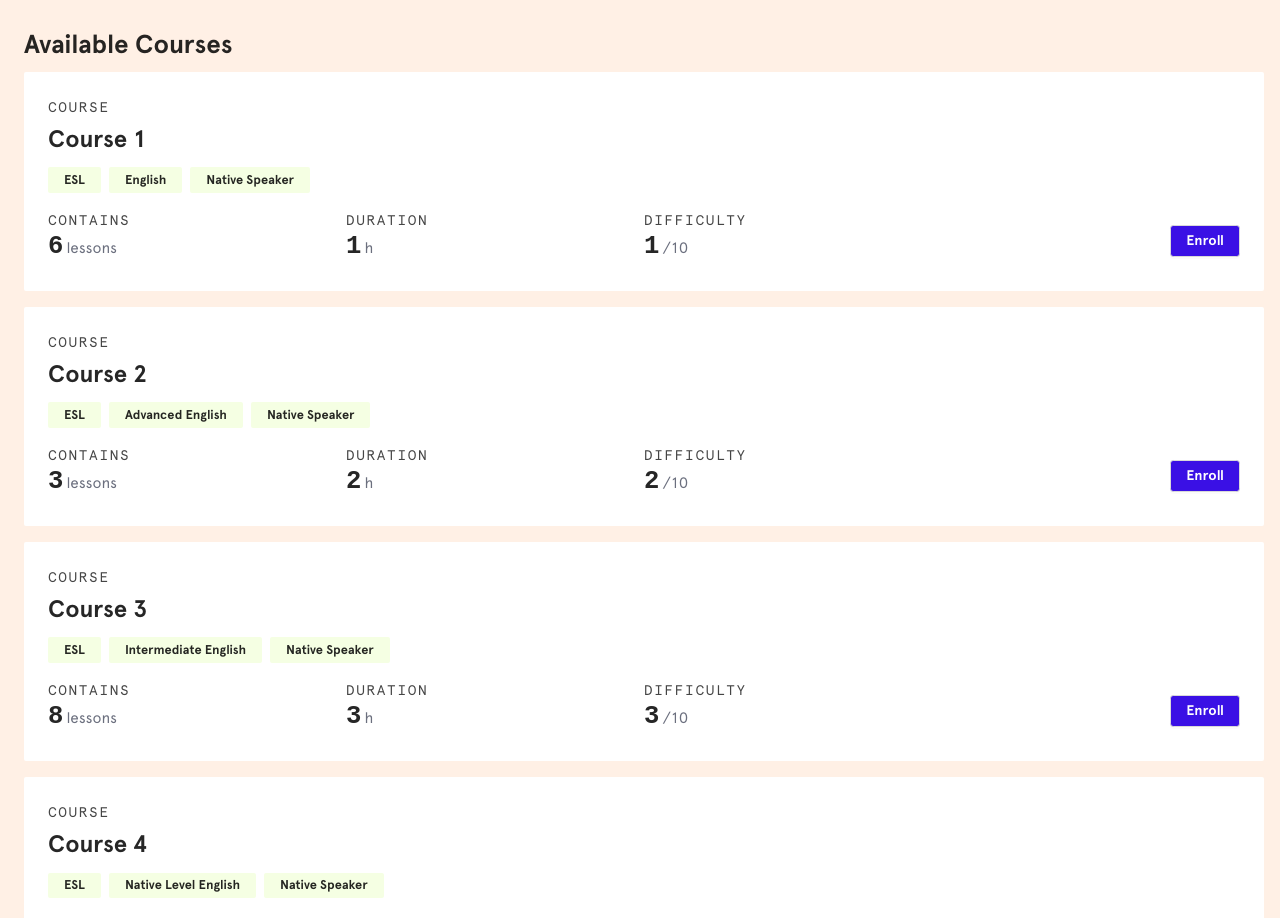
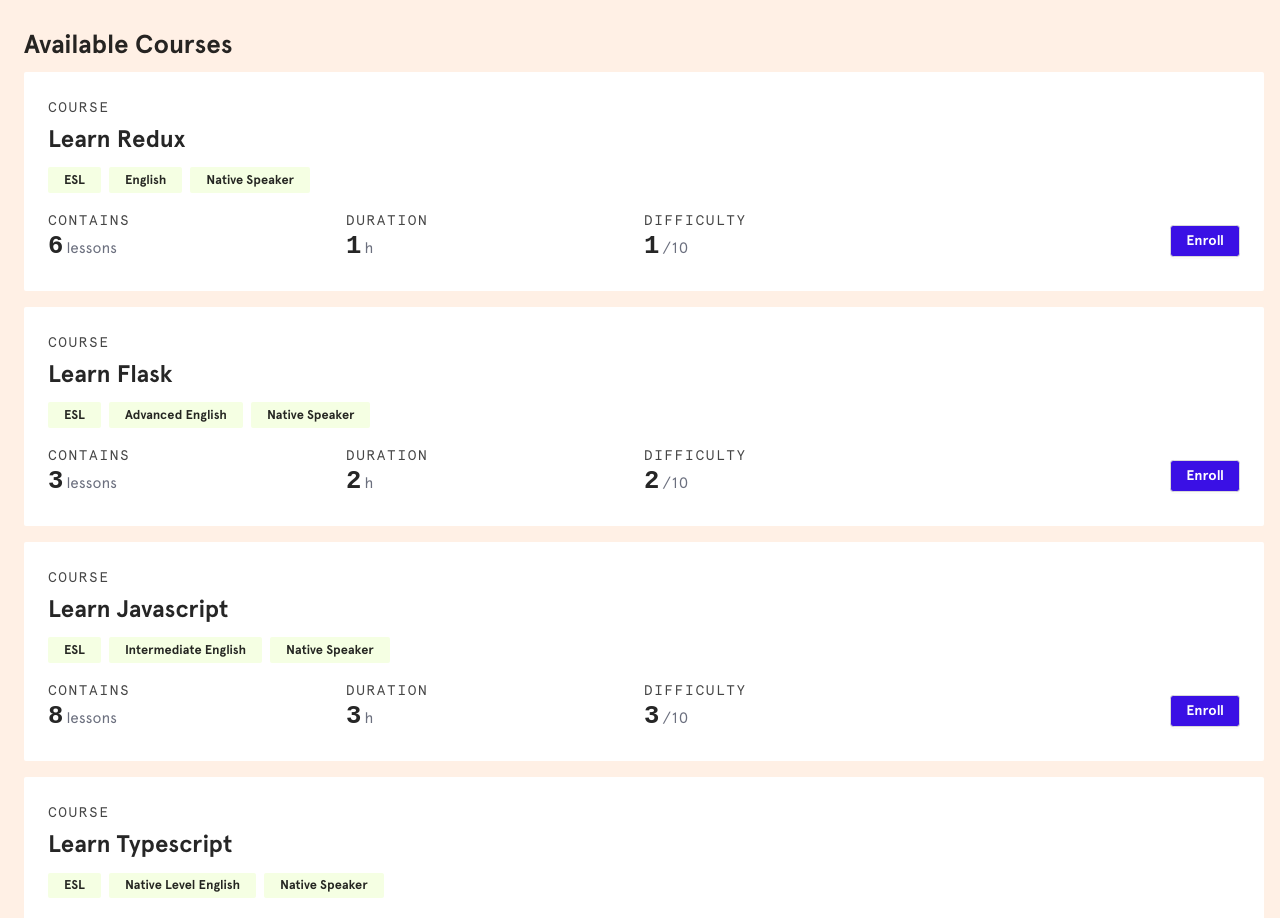
Before and after one commit to antoineGH/sayhello, a React (Create React App) app: page /auth/course in a window 1280 px wide. Shown: the part 180-1098 px from the top of the page. Built offline with nearby package versions, Linux system fonts and the light colour scheme.

Commit message:
course catalog design

```diff
--- a/src/components/courseCatalog/CourseCatalog.tsx
+++ b/src/components/courseCatalog/CourseCatalog.tsx
@@ -9,7 +9,7 @@ const CourseCatalog = () => {
 	const courses = [
 		{
 			courseID: 1,
-			courseName: 'Course 1',
+			courseName: 'Learn Redux',
 			duration: 1,
 			difficulty: 1,
 			completed: 0,
@@ -19,7 +19,7 @@ const CourseCatalog = () => {
 		},
 		{
 			courseID: 2,
-			courseName: 'Course 2',
+			courseName: 'Learn Flask',
 			duration: 2,
 			difficulty: 2,
 			completed: 0,
@@ -29,7 +29,7 @@ const CourseCatalog = () => {
 		},
 		{
 			courseID: 3,
-			courseName: 'Course 3',
+			courseName: 'Learn Javascript',
 			duration: 3,
 			difficulty: 3,
 			completed: 0,
@@ -39,7 +39,7 @@ const CourseCatalog = () => {
 		},
 		{
 			courseID: 4,
-			courseName: 'Course 4',
+			courseName: 'Learn Typescript',
 			duration: 4,
 			difficulty: 4,
 			completed: 0,
```
